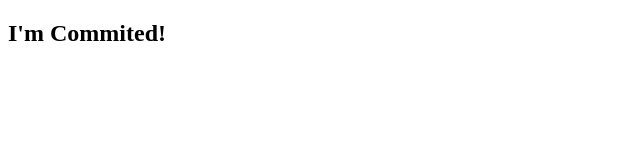
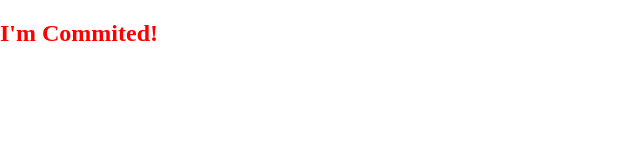
Before and after one commit to herbatorres1100/foobar, a plain HTML site: page index.html in a window 1280 px wide. Shown: the whole page, without its empty margins (0-640 px from the left). Drawn offline with Linux system fonts and the light colour scheme.

Commit message:
make h2 red

```diff
--- a/index.html
+++ b/index.html
@@ -7,7 +7,7 @@
     <title></title>
     <meta name="description" content="">
     <meta name="viewport" content="width=device-width, initial-scale=1">
-    <link rel="stylesheet" href="">
+    <link rel="stylesheet" href="styles.css">
   </head>
   <body>
     <h2>I'm Commited!</h2>
--- a/styles.css
+++ b/styles.css
@@ -0,0 +1,7 @@
+body {
+  margin: 0 auto;
+}
+
+h2 {
+  color: red;
+}
```
